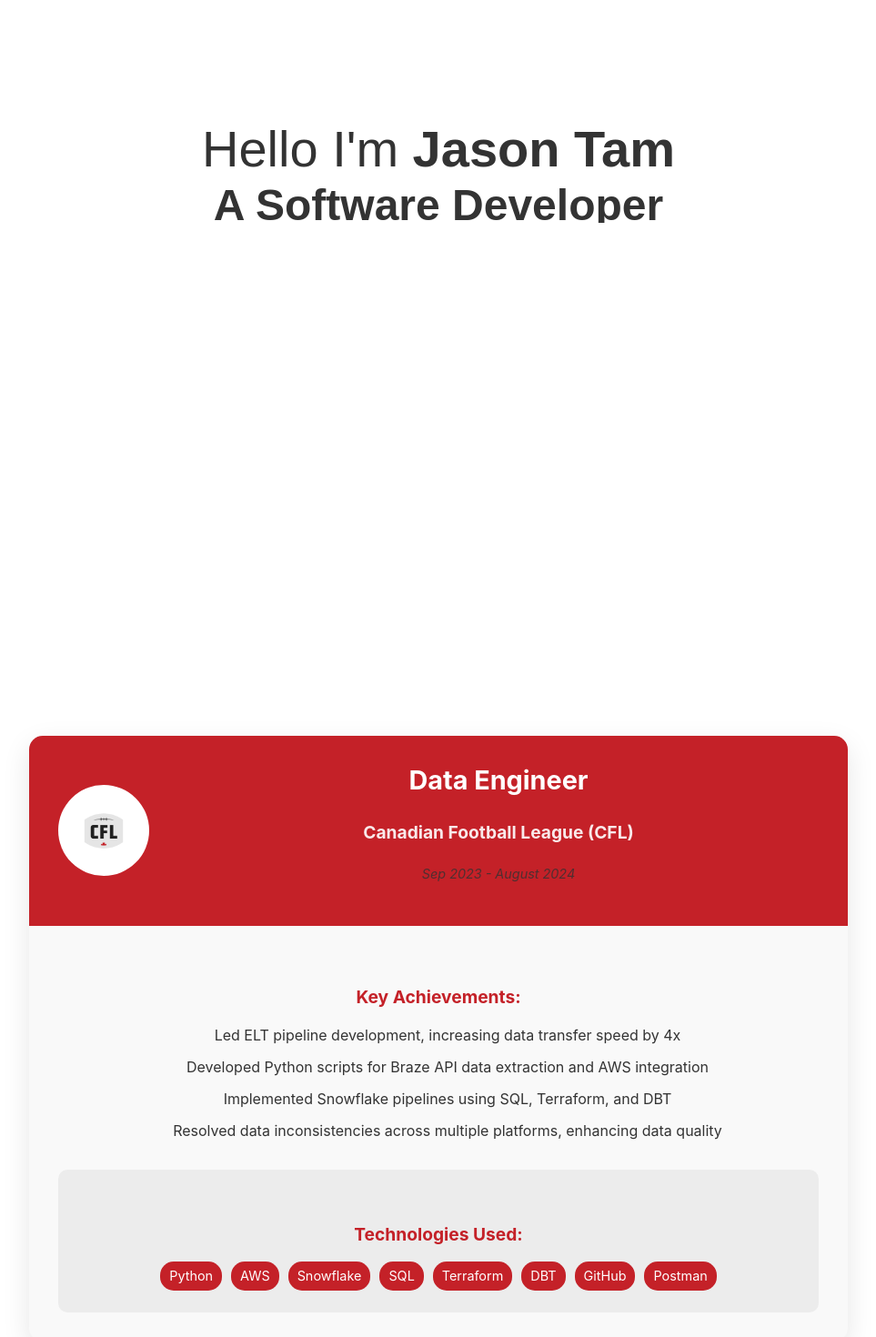
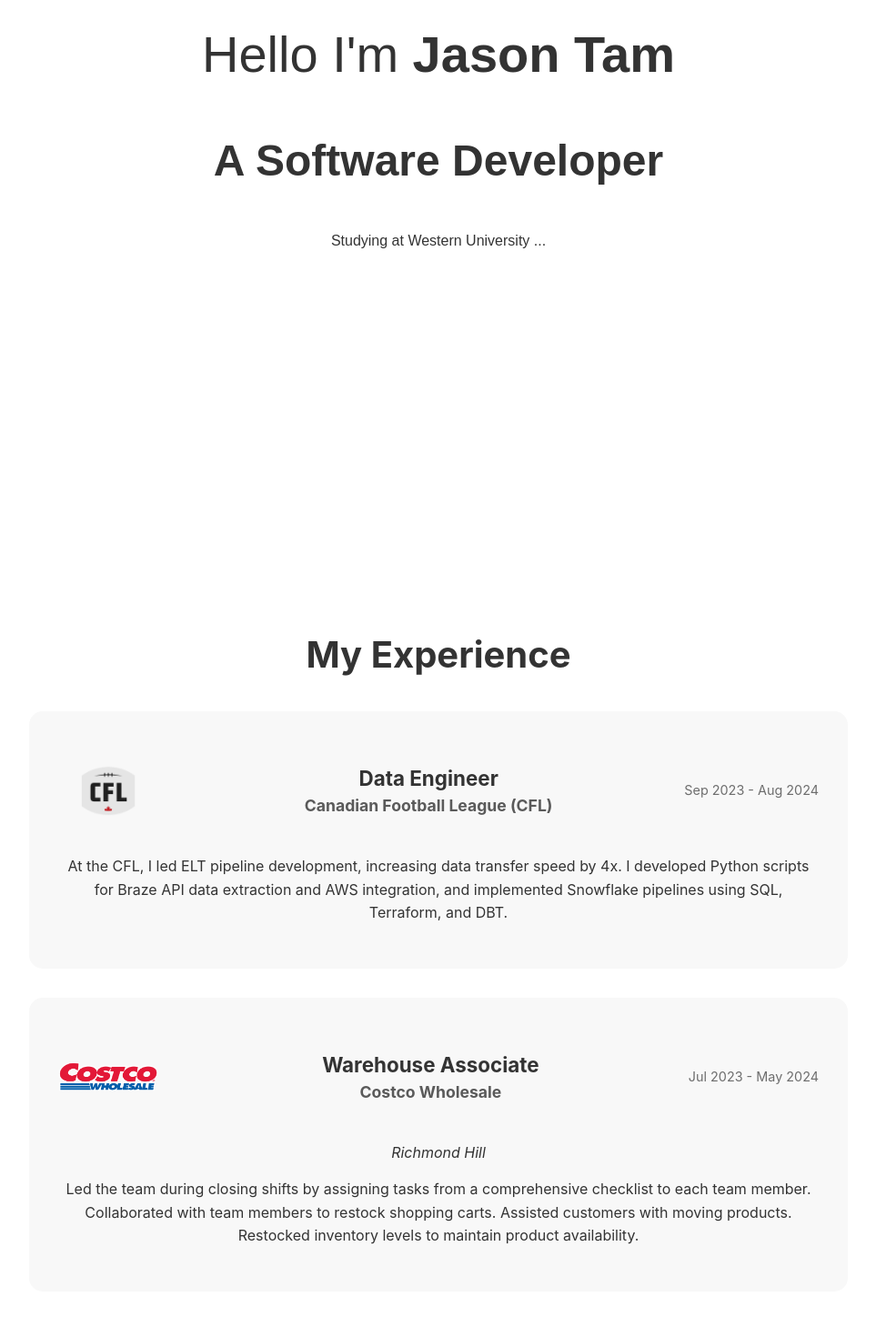
Before and after one commit to JasonTam4/My_Website, a React (Vite) app in the folder react-app/: page / in a window 1280 px wide. Shown: the part 340-1810 px from the top of the page at 91% size, without its empty margins (158-1121 px from the left). Built offline with nearby package versions, Linux system fonts and the light colour scheme.

Commit message:
v2 with updated experience component

```diff
--- a/react-app/src/components/Experience/experience.css
+++ b/react-app/src/components/Experience/experience.css
@@ -1,116 +1,87 @@
 #experience {
   padding: 4rem 2rem;
-  background-color: var(--bg-color);
-  color: var(--text-color);
+  margin-top: 300px;
+}
+
+#experience h2 {
+  font-size: 2.5rem;
+  text-align: center;
+  margin-bottom: 2rem;
+}
+
+.experience-container {
+  max-width: 900px;
+  margin: 0 auto;
 }
 
 .experience-card {
-  max-width: 900px;
-  margin: 0 auto;
   background-color: var(--card-bg-color);
   border-radius: 15px;
+  padding: 2rem;
+  margin-bottom: 2rem;
+  transition: box-shadow 0.3s ease, transform 0.3s ease;
+}
+
+.experience-card:hover {
   box-shadow: 0 10px 30px rgba(0, 0, 0, 0.1);
-  overflow: hidden;
-  margin-top: 500px;
-  transition: background-color var(--transition-duration) ease,
-              box-shadow var(--transition-duration) ease;
+  transform: translateY(-5px);
 }
 
 .experience-header {
   display: flex;
   align-items: center;
-  padding: 2rem;
-  background-color: var(--cfl-red);
-  color: white;
+  margin-bottom: 1rem;
 }
 
 .company-logo {
-  width: 80px;
-  height: 80px;
+  width: 110px;
+  height: 110px;
   object-fit: contain;
-  background-color: white;
-  border-radius: 50%;
-  padding: 10px;
-  margin-right: 2rem;
+  margin-right: 1rem;
 }
 
-.title-block {
+.job-title {
   flex-grow: 1;
 }
 
-.title-block h3 {
-  font-size: 1.8rem;
-  margin-bottom: 0.5rem;
+.job-title h3 {
+  font-size: 1.4rem;
+  margin: 0;
 }
 
-.title-block h4 {
-  font-size: 1.2rem;
-  margin-bottom: 0.5rem;
-  opacity: 0.9;
+.job-title h4 {
+  font-size: 1.1rem;
+  margin: 0;
+  opacity: 0.8;
 }
 
-.duration {
-  font-style: italic;
+.job-duration {
   font-size: 0.9rem;
-  opacity: 0.8;
-  color: var(--text-color);
+  opacity: 0.7;
 }
 
-.experience-content {
-  padding: 2rem;
+.job-location {
+  font-style: italic;
+  margin-bottom: 1rem;
 }
 
-.experience-content h5 {
-  font-size: 1.2rem;
-  margin-bottom: 1rem;
-  color: var(--cfl-red);
-  transition: color var(--transition-duration) ease;
-}
-
-.achievements {
-  list-style-type: none;
-  padding: 0;
-  margin-bottom: 2rem;
-}
-
-.achievements li {
-  margin-bottom: 0.8rem;
-  position: relative;
-  padding-left: 20px;
-  line-height: 1.4;
-}
-
-
-.tech-stack {
-  background-color: rgba(0, 0, 0, 0.05);
-  padding: 1.5rem;
-  border-radius: 10px;
-  transition: background-color var(--transition-duration) ease;
-}
-
-.tech-tags {
-  display: flex;
-  flex-wrap: wrap;
-  gap: 10px;
-  justify-content: center;
-}
-
-.tech-tags span {
-  background-color: var(--cfl-red);
-  color: white;
-  padding: 5px 10px;
-  border-radius: 15px;
-  font-size: 0.9rem;
+.job-description, .job-responsibilities {
+  font-size: 1rem;
+  line-height: 1.6;
+  margin-top: 1rem;
 }
 
 @media (max-width: 768px) {
   .experience-header {
     flex-direction: column;
-    text-align: center;
+    align-items: flex-start;
   }
 
   .company-logo {
-    margin-right: 0;
     margin-bottom: 1rem;
   }
+
+  .job-duration {
+    margin-top: 0.5rem;
+  }
 }
--- a/react-app/src/components/Experience/experience.jsx
+++ b/react-app/src/components/Experience/experience.jsx
@@ -4,37 +4,44 @@
 const Experience = () => {
   return (
     <section id="experience">
-      <div className="experience-card">
-        <div className="experience-header">
-          <img src={`${import.meta.env.BASE_URL}cfl-logo.png`} alt="CFL Logo" className="company-logo" />
-          <div className="title-block">
-            <h3>Data Engineer</h3>
-            <h4>Canadian Football League (CFL)</h4>
-            <p className="duration">Sep 2023 - August 2024</p>
+      <h2>My Experience</h2>
+      <div className="experience-container">
+
+        <div className="experience-card">
+          <div className="experience-header">
+            <img src={`${import.meta.env.BASE_URL}cfl-logo.png`} alt="CFL Logo" className="company-logo" />
+            <div className="job-title">
+              <h3>Data Engineer</h3>
+              <h4>Canadian Football League (CFL)</h4>
+            </div>
+            <span className="job-duration">Sep 2023 - Aug 2024</span>
           </div>
+          <p className="job-description">
+            At the CFL, I led ELT pipeline development, increasing data transfer speed by 4x.
+            I developed Python scripts for Braze API data extraction and AWS integration, and
+            implemented Snowflake pipelines using SQL, Terraform, and DBT.
+          </p>
         </div>
-        <div className="experience-content">
-          <h5>Key Achievements:</h5>
-          <ul className="achievements">
-            <li>Led ELT pipeline development, increasing data transfer speed by 4x</li>
-            <li>Developed Python scripts for Braze API data extraction and AWS integration</li>
-            <li>Implemented Snowflake pipelines using SQL, Terraform, and DBT</li>
-            <li>Resolved data inconsistencies across multiple platforms, enhancing data quality</li>
-          </ul>
-          <div className="tech-stack">
-            <h5>Technologies Used:</h5>
-            <div className="tech-tags">
-              <span>Python</span>
-              <span>AWS</span>
-              <span>Snowflake</span>
-              <span>SQL</span>
-              <span>Terraform</span>
-              <span>DBT</span>
-              <span>GitHub</span>
-              <span>Postman</span>
+
+        <div className="experience-card">
+          <div className="experience-header">
+            <img src={`${import.meta.env.BASE_URL}Costco-Logo.png`} alt="Costco Logo" className="company-logo" />
+            <div className="job-title">
+              <h3>Warehouse Associate</h3>
+              <h4>Costco Wholesale</h4>
             </div>
+            <span className="job-duration">Jul 2023 - May 2024</span>
           </div>
+          <p className="job-location">Richmond Hill</p>
+          <p className="job-description">
+            Led the team during closing shifts by assigning tasks from a comprehensive checklist to each team member.
+            Collaborated with team members to restock shopping carts.
+            Assisted customers with moving products.
+            Restocked inventory levels to maintain product availability.
+          </p>
         </div>
+
+
       </div>
     </section>
   );
--- a/react-app/src/components/Introduction/intro.css
+++ b/react-app/src/components/Introduction/intro.css
@@ -1,14 +1,6 @@
-.intro {
+#intro {
   font-family: Arial, sans-serif;
-  max-width: 600px;
-  margin: 0 auto;
-  margin-top: 400px;
-}
-
-h1, h2, h3 {
-  margin: 0;
-  line-height: 1.2;
-  transition: color var(--transition-duration) ease;
+  padding-top: 250px;
 }
 
 h1 {
@@ -21,31 +13,6 @@
   font-weight: bold;
 }
 
-.name {
-  font-weight: bold;
-}
-
-.highlight {
-  background: #000;
-  color: #fff;
-  padding: 0 10px;
-}
-
 p {
   font-size: 1rem;
-  color: #666;
-  margin-top: 20px;
 }
-
-/* Add this if you have any elements that need transition */
-.intro * {
-  transition: color var(--transition-duration) ease,
-              background-color var(--transition-duration) ease;
-}
-
-
-/* Ensure this is at the bottom of your file */
-#home {
-  padding-top: 400px !important; /* Use !important to override other styles */
-  margin-top: 0 !important; /* Reset any top margin */
-}
--- a/react-app/src/components/Introduction/intro.jsx
+++ b/react-app/src/components/Introduction/intro.jsx
@@ -3,8 +3,8 @@
 
 const Intro = () => {
   return (
-    <div id="home" className="intro">
-      <h1>Hello I'm <span className="name">Jason Tam</span></h1>
+    <div id="intro">
+      <h1>Hello I'm <b>Jason Tam</b></h1>
       <h2>A Software Developer</h2>
       <p>Studying at Western University ...</p>
     </div>
--- a/react-app/src/components/Logos/logos.css
+++ b/react-app/src/components/Logos/logos.css
@@ -12,7 +12,7 @@
   height: 6em;
   padding: 1.5em;
   will-change: filter;
-  transition: filter 300ms;
+  transition: var(--transition);
 }
 .logo:hover {
   filter: drop-shadow(0 0 2em #646cffaa);
--- a/react-app/src/components/NavBar/navbar.jsx
+++ b/react-app/src/components/NavBar/navbar.jsx
@@ -30,13 +30,8 @@
   }, [controlNavbar]);
 
   const handleResumeDownload = () => {
-    const resumeUrl = '/public/Jason_Tam_Resume.pdf';
-    const link = document.createElement('a');
-    link.href = resumeUrl;
-    link.download = 'Jason_Tam_Resume.pdf';
-    document.body.appendChild(link);
-    link.click();
-    document.body.removeChild(link);
+    const resumeUrl = `${import.meta.env.BASE_URL}Jason_Tam_Resume.pdf`;
+    window.open(resumeUrl, '_blank');
   };
 
   const scrollToSection = (sectionId) => {
@@ -73,7 +68,7 @@
       </div>
       <div className="navbar-content">
         <ul className="nav-list">
-          <li className="nav-item" onClick={() => scrollToSection('home')}>Home</li>
+          <li className="nav-item" onClick={() => scrollToSection('intro')}>Home</li>
           <li className="nav-item" onClick={() => scrollToSection('experience')}>Experience</li>
           <li className="nav-item" onClick={() => scrollToSection('contact')}>Contact Me</li>
         </ul>
--- a/react-app/src/styles/App.css
+++ b/react-app/src/styles/App.css
@@ -31,4 +31,5 @@
 #home, #experience, #contact {
   padding-top: 70px; /* Adjust this value based on your navbar height */
   margin-top: -70px; /* Negative margin to offset the padding */
+  will-change: transform; /* Optimize for animations */
 }
--- a/react-app/src/styles/index.css
+++ b/react-app/src/styles/index.css
@@ -1,13 +1,9 @@
 :root {
-  font-family: Inter, system-ui, Avenir, Helvetica, Arial, sans-serif;
-  line-height: 1.5;
-  font-weight: 400;
-
   --bg-color: #ffffff;
   --text-color: #333333;
   --accent-color: #e5e5e5;
   --cfl-red: #c42128;
-  --card-bg-color: #f9f9f9;
+  --card-bg-color: #f8f8f8;
   --text-secondary-color: #666666;
   --navbar-bg: rgba(255, 255, 255, 0.7);
   --navbar-text: #213547;
@@ -16,20 +12,20 @@
   --slider-button: #fff;
   --slider-active: #2196F3;
   --transition-duration: 0.4s;
-
-  -webkit-font-smoothing: antialiased;
-  -moz-osx-font-smoothing: grayscale;
-  transition: all var(--transition-duration) ease-in-out;
+  --transition: all var(--transition-duration) ease;
 }
 
 body {
+  font-family: Inter, system-ui, Avenir, Helvetica, Arial, sans-serif;
+  line-height: 1.5;
+  font-weight: 400;
   min-height: 100vh;
   background-color: var(--bg-color);
   color: var(--text-color);
   margin: 0;
   padding: 0;
-  transition: background-color var(--transition-duration) ease,
-              color var(--transition-duration) ease;
+  -webkit-font-smoothing: antialiased;
+  -moz-osx-font-smoothing: grayscale;
 }
 
 body.dark-theme {
@@ -37,11 +33,11 @@
   --text-color: rgba(255, 255, 255, 0.87);
   --navbar-bg: rgba(36, 36, 36, 0.7);
   --navbar-text: rgba(255, 255, 255, 0.87);
-  --card-bg-color: #2a2a2a;
+  --card-bg-color: rgba(255, 255, 255, 0.05); /* Slightly lighter than the dark background */
   --text-secondary-color: #b0b0b0;
 }
 
-html, #root {
+html, body, #root {
   margin: 0;
   padding: 0;
   height: 100%;
@@ -49,8 +45,9 @@
 }
 
 * {
-  transition: background-color var(--transition-duration) ease,
-              color var(--transition-duration) ease,
-              border-color var(--transition-duration) ease,
-              box-shadow var(--transition-duration) ease;
+  transition: var(--transition);
 }
+
+html {
+  scroll-behavior: smooth;
+}
```
Also changed, not shown: react-app/src/components/Contact/contact.css (+24 -27 lines), react-app/src/components/NavBar/navbar.css (+12 -17 lines), react-app/public/resume.png (deleted).
